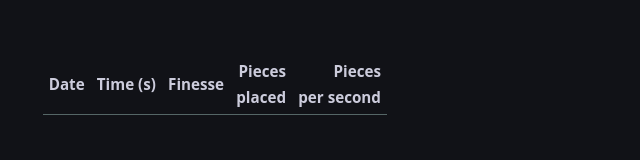
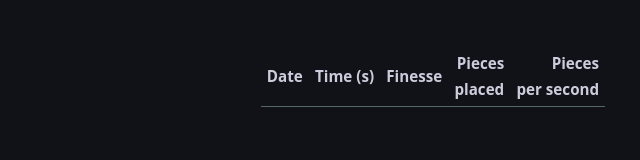
Before and after one commit to benjaminheng/tetrio-metrics-web, a plain HTML site: page recent.html in a window 1280 px wide. Shown: the whole page, without its empty margins (207-847 px from the left). Drawn offline with Linux system fonts and the light colour scheme; no server answers.

Commit message:
Center the recent-games table

```diff
--- a/css/app.css
+++ b/css/app.css
@@ -25,6 +25,13 @@ html[data-theme='dark'] {
     margin-bottom: 0.5rem;
 }
 
+/* center the table instead of left-aligning */
+#recent-games-table {
+    display: table;
+    margin: auto;
+    width: 0;
+}
+
 main {
     margin-bottom: 5rem;
 }
```
